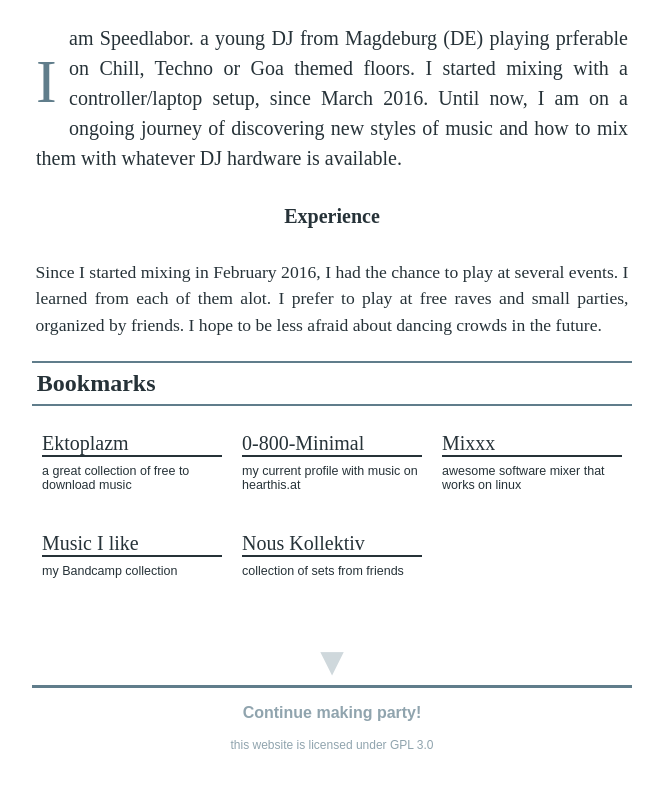
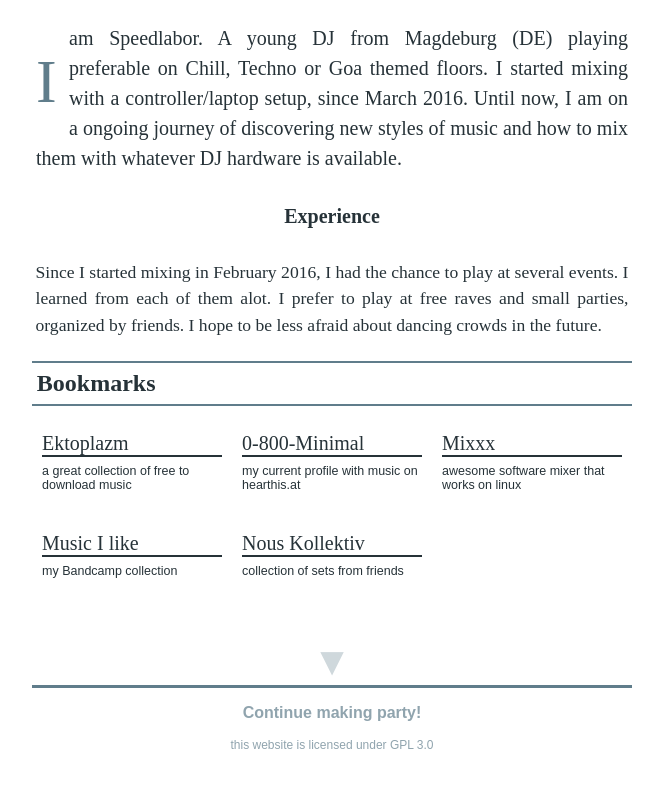
Before and after one commit to speedlabor/speedlabor.github.io, a plain HTML site: page index.html in a window 1280 px wide. Shown: the part 163-950 px from the top of the page, without its empty margins (308-971 px from the left). Drawn offline with Linux system fonts and the light colour scheme.

Commit message:
Fix typos in index.html

```diff
--- a/index.html
+++ b/index.html
@@ -12,7 +12,7 @@
       </header>
       <section>
         <h2>description</h2>
-        <p>I am Speedlabor. a young DJ from Magdeburg (DE) playing prferable on Chill, Techno or Goa themed floors. I started mixing with a controller/laptop setup, since March 2016. Until now, I am on a ongoing journey of discovering new styles of music and how to mix them with whatever DJ hardware is available.</p>
+        <p>I am Speedlabor. A young DJ from Magdeburg (DE) playing preferable on Chill, Techno or Goa themed floors. I started mixing with a controller/laptop setup, since March 2016. Until now, I am on a ongoing journey of discovering new styles of music and how to mix them with whatever DJ hardware is available.</p>
         <h3>experience</h3>
         <p class="">Since I started mixing in February 2016, I had the chance to play at several events. I learned from each of them alot. I prefer to play at free raves and small parties, organized by friends. I hope to be less afraid about dancing crowds in the future. </p>
       </section>
```
